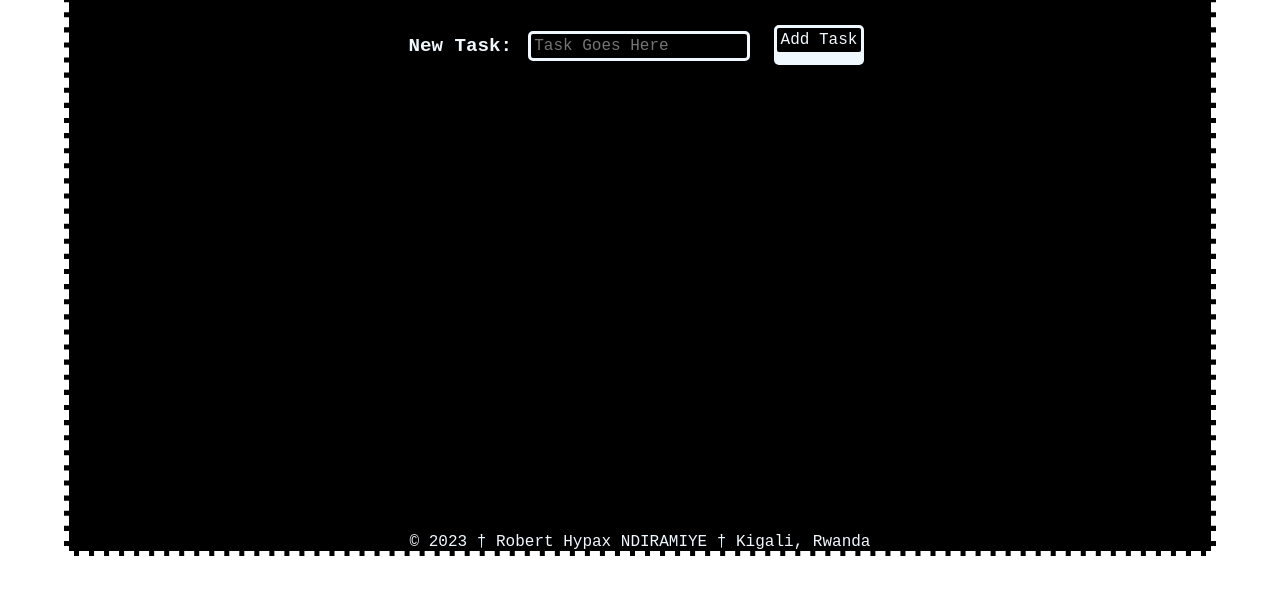
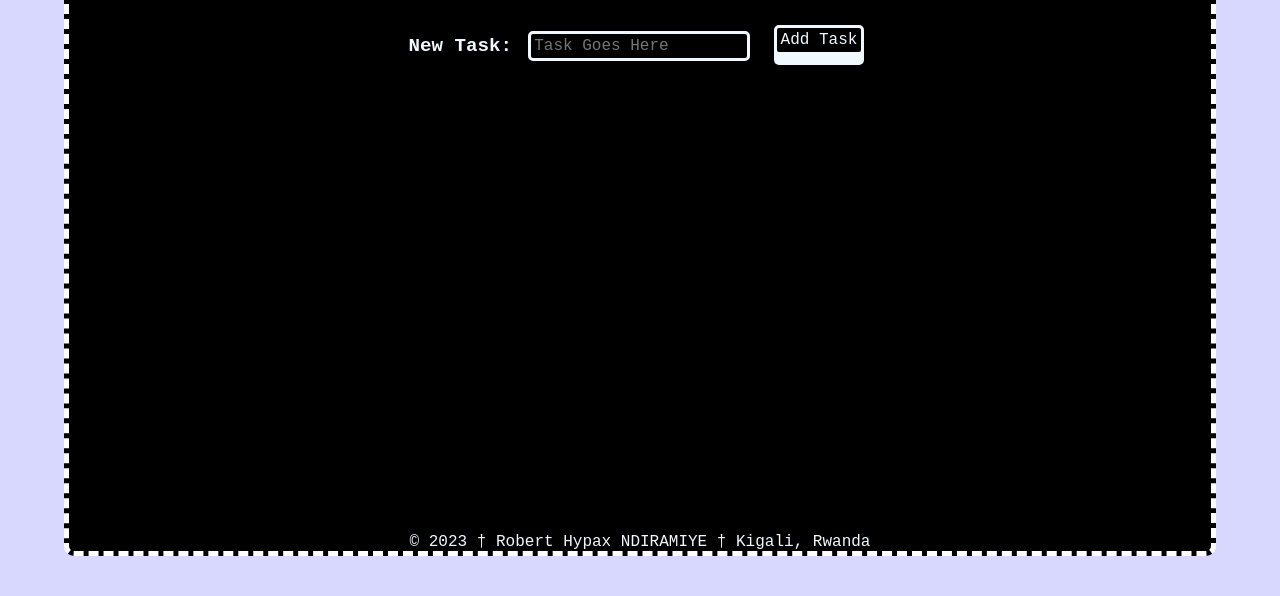
Before and after one commit to roberthypaxn/todo, a plain HTML site: page index.html in a window 1280 px wide. Shown: the part 204-800 px from the top of the page. Drawn offline with nearby package versions, Linux system fonts and the light colour scheme.

```diff
--- a/styles/styles.css
+++ b/styles/styles.css
@@ -5,7 +5,7 @@
 	font-family: 'Courier New', Courier, monospace;
 }
 html{
-	background-color: #fff;
+	background-color: rgba(179, 179, 255, 0.5);
 	display: flex;
   	align-items: center;
   	justify-content: center;
@@ -17,6 +17,7 @@ body {
 	min-width: 280px;
 	width: 80%;
 	border: 5px dashed #fff;
+	border-radius: 10px;
 	margin: 0 auto;
 	display: flex;
 	flex-direction: column;
```
